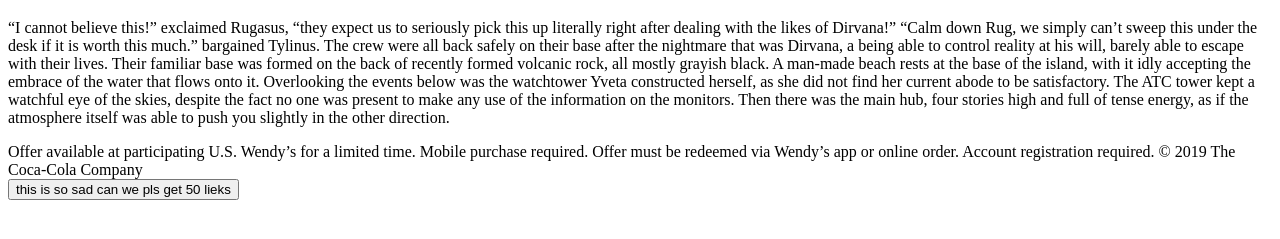
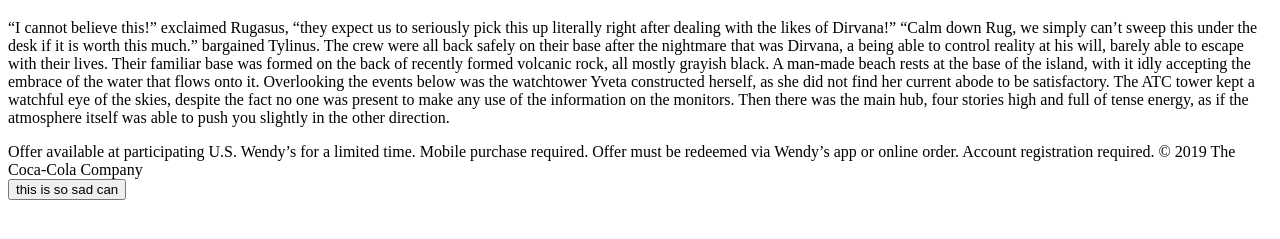
Before and after one commit to mirvex/practice-assignment, a plain HTML site: page index.html in a window 1280 px wide. Shown: the part 61-300 px from the top of the page. Drawn offline with Linux system fonts and the light colour scheme.

Commit message:
Working Buttons w/story container

```diff
--- a/index.html
+++ b/index.html
@@ -40,7 +40,7 @@
     function createButton(){
         let button = document.createElement ('button');
 
-        button.innerHTML = "this is so sad can we pls get 50 lieks";
+        button.innerHTML = "this is so sad can";
 
         button.addEventListener ('click', function() {alert('Button was clicked.')})
 
```
